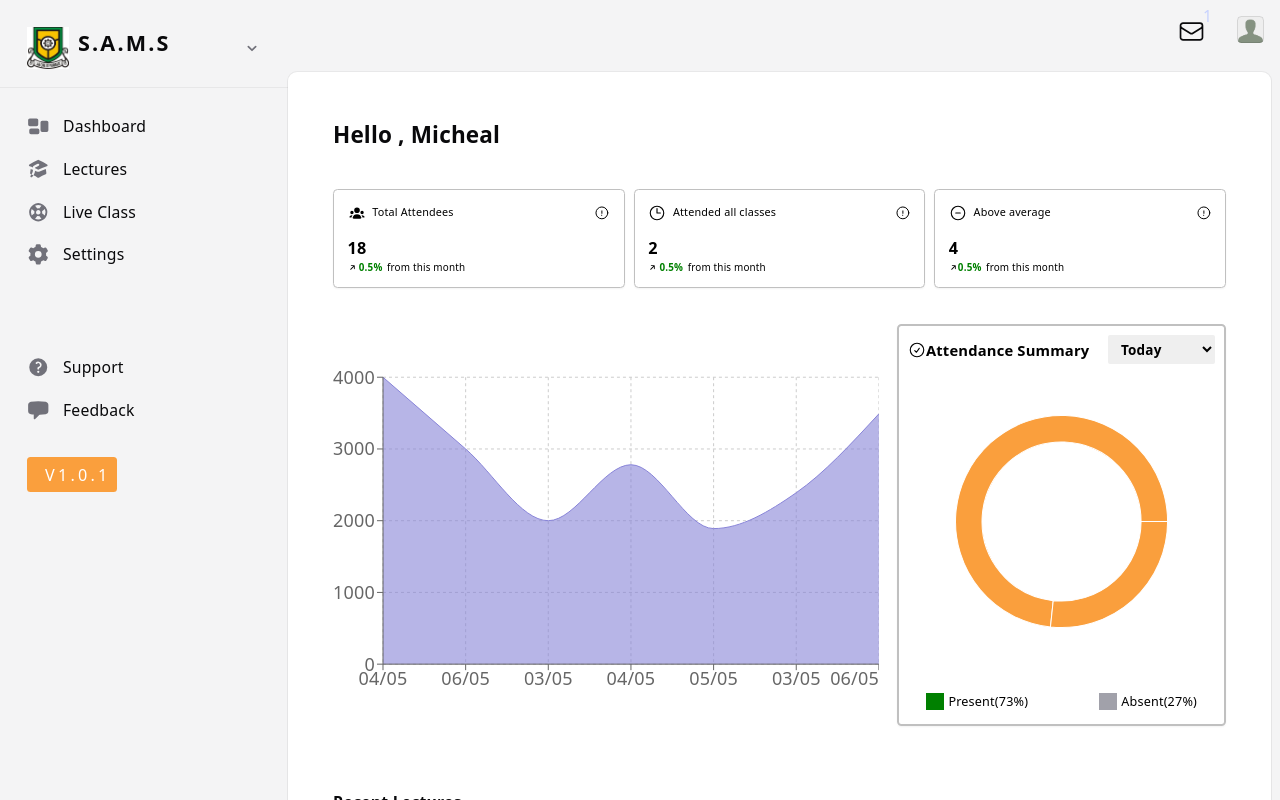
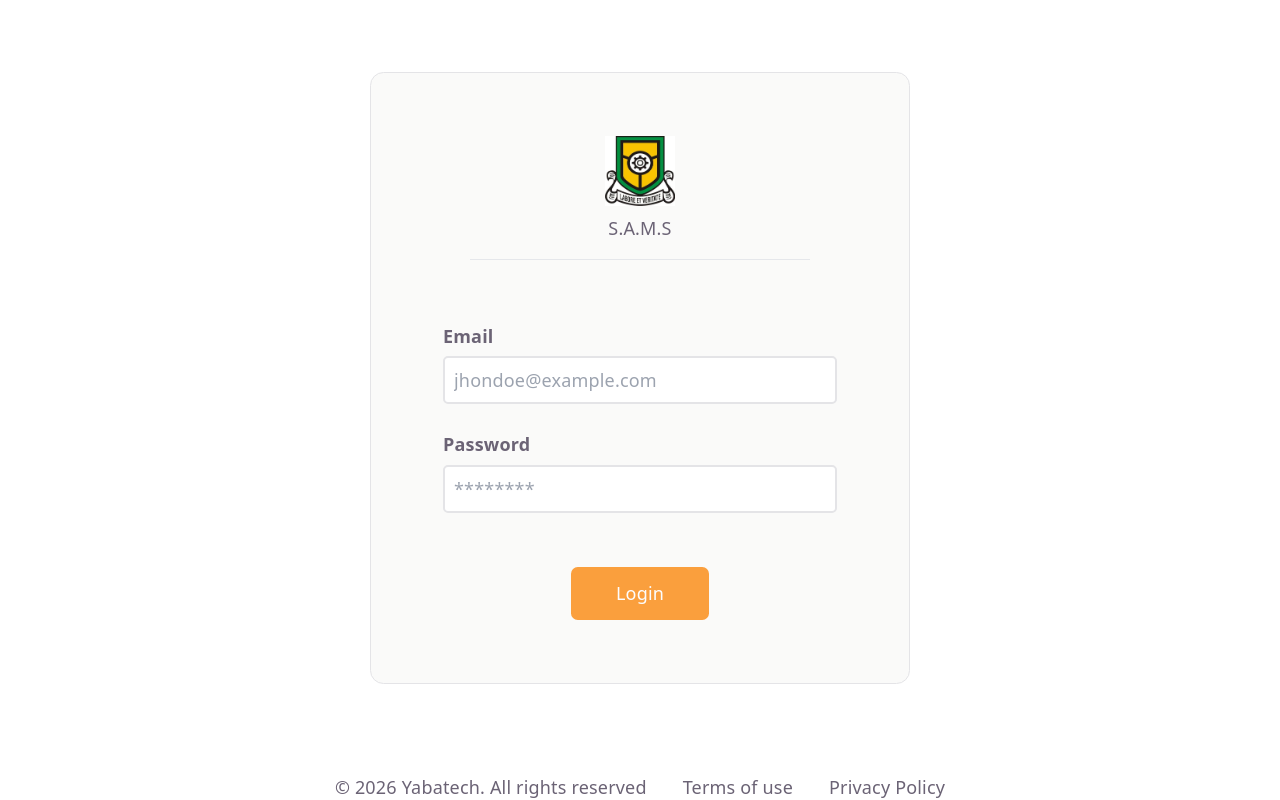
Before and after one commit to Ultimote01/S.A.M.S, a React (Vite) app: page / in a window 1280 px wide. Shown: the top 800 px of the page. Built offline with nearby package versions, Linux system fonts and the light colour scheme.

Commit message:
added charts

```diff
--- a/src/App.jsx
+++ b/src/App.jsx
@@ -1,5 +1,6 @@
  import {BrowserRouter, Routes, Route} from "react-router-dom";
- import LandingPage from "./page/LandingPage";
+ import LoginPage from "./pages/LoginPage";
+ import Dashboard from "./pages/Dashboard";
 
 
 function App() {
@@ -8,7 +9,8 @@ function App() {
   return (
    <BrowserRouter>
     <Routes>
-      <Route path="/" element={<LandingPage/>} />
+      <Route path="/" element={<LoginPage/>}/>
+      <Route path="/dashboard" element={<Dashboard/>}/>
     </Routes>
 
    </BrowserRouter>
--- a/src/components/LoginLayout.jsx
+++ b/src/components/LoginLayout.jsx
@@ -1,4 +1,15 @@
+import { useNavigate } from "react-router-dom";
+
 export default function LoginLayout(){
+  const navigate = useNavigate();
+
+function handleSubmit(e) {
+  e.preventDefault();
+  const email = document.getElementById("pex").value;
+  const password = document.getElementById("pez").value;
+
+  if (email && password) navigate("/dashboard", {replace: true})
+}
 
 return(
   <section className="h-[100%] flex flex-col justify-between gap-y-16">
@@ -14,16 +25,16 @@ return(
             <div className="px-6">
             <hr className="dark:bg-white" />
             </div>
-            <form className="mt-8">
+            <form className="mt-8" onSubmit={handleSubmit}>
                 <div className="flex flex-col">
                   <div className="flex flex-col mt-[1.5rem]">
                     <label htmlFor="email" className="font-semibold text-[1rem] dark:text-white">Email</label>
-                    <input className="py-2 pl-2 border-[2.8px] border-solid  border-zinc-200 mt-[0.4rem] rounded-[5px] dark:bg-zinc-100 dark:border-gray-600 dark:text-zinc-600"
-                     type="text" name="email" placeholder="jhondoe@example.com" />
+                    <input id="pex" className="py-2 pl-2 border-[2.8px] border-solid  border-zinc-200 mt-[0.4rem] rounded-[5px] dark:bg-zinc-100 dark:border-gray-600 dark:text-zinc-600"
+                     type="email" name="email" placeholder="jhondoe@example.com" />
                   </div>
                   <div className="flex flex-col mt-[1.5rem]">
                       <label htmlFor="password" className=" font-semibold text-[1rem] dark:text-white">Password</label>
-                      <input  className="py-2 pl-2 border-[2.8px] border-solid  border-zinc-200 mt-[0.4rem]  mt-[0.4rem] rounded-[5px] dark:bg-zinc-100 dark:border-gray-600 dark:text-zinc-600"
+                      <input id="pez" className="py-2 pl-2 border-[2.8px] border-solid  border-zinc-200 mt-[0.4rem]  mt-[0.4rem] rounded-[5px] dark:bg-zinc-100 dark:border-gray-600 dark:text-zinc-600"
                       type="text" name="password"  placeholder="********"  />
                   </div>
 
--- a/src/components/PieChart.jsx
+++ b/src/components/PieChart.jsx
@@ -90,7 +90,7 @@ export default function CustomActiveShapePieChart({
   attendanceData= [0,0]
 }) {
 
-  console.log(getData(attendanceData), attendanceData)
+
   return (
     <PieChart
       style={{
--- a/src/page/LandingPage.jsx
+++ /dev/null
@@ -1,12 +0,0 @@
-import Dashboard from "./Dashboard"
-import LoginPage from "./LoginPage"
-
-
-export default function LandingPage() {
-    return(
-
-            <Dashboard/>
-            // <LoginPage/>
-
-    )
-}
--- a/src/page/Dashboard.jsx
+++ b/src/pages/Dashboard.jsx
@@ -203,7 +203,7 @@ export default  function Home() {
           ]}/>
           <div className='flex justify-between items-center px-6 pb-2 text-[0.7em]'>
             <div>
-              <i className='px-2 mmin-h- mr-1 bg-[#008000]'></i>
+              <i className='px-2  mr-1 bg-[#008000]'></i>
               <span>
                 Present(
                   <span>
@@ -212,7 +212,7 @@ export default  function Home() {
               </span>
             </div>
             <div>
-              <i className='px-2 mmin-h- mr-1 bg-zinc-400'></i>
+              <i className='px-2  mr-1 bg-zinc-400'></i>
                <span>
                 Absent(
                   <span>
--- a/src/utils/helperFn.js
+++ b/src/utils/helperFn.js
@@ -51,7 +51,6 @@ export function getAttendeesByDate(data, date){
      data.forEach((attendance)=> {
 
        if (attendance.createdAt === new Date(Date.now()-(date * 24 * 60 * 60 * 1000 )).toLocaleDateString()){
-        console.log(attendance.course)
         totalAttendeesPerDay+=attendance.students.length;
        }
 
```
Also changed, not shown: src/pages/LoginPage.jsx (renamed from src/page/LoginPage.jsx).
